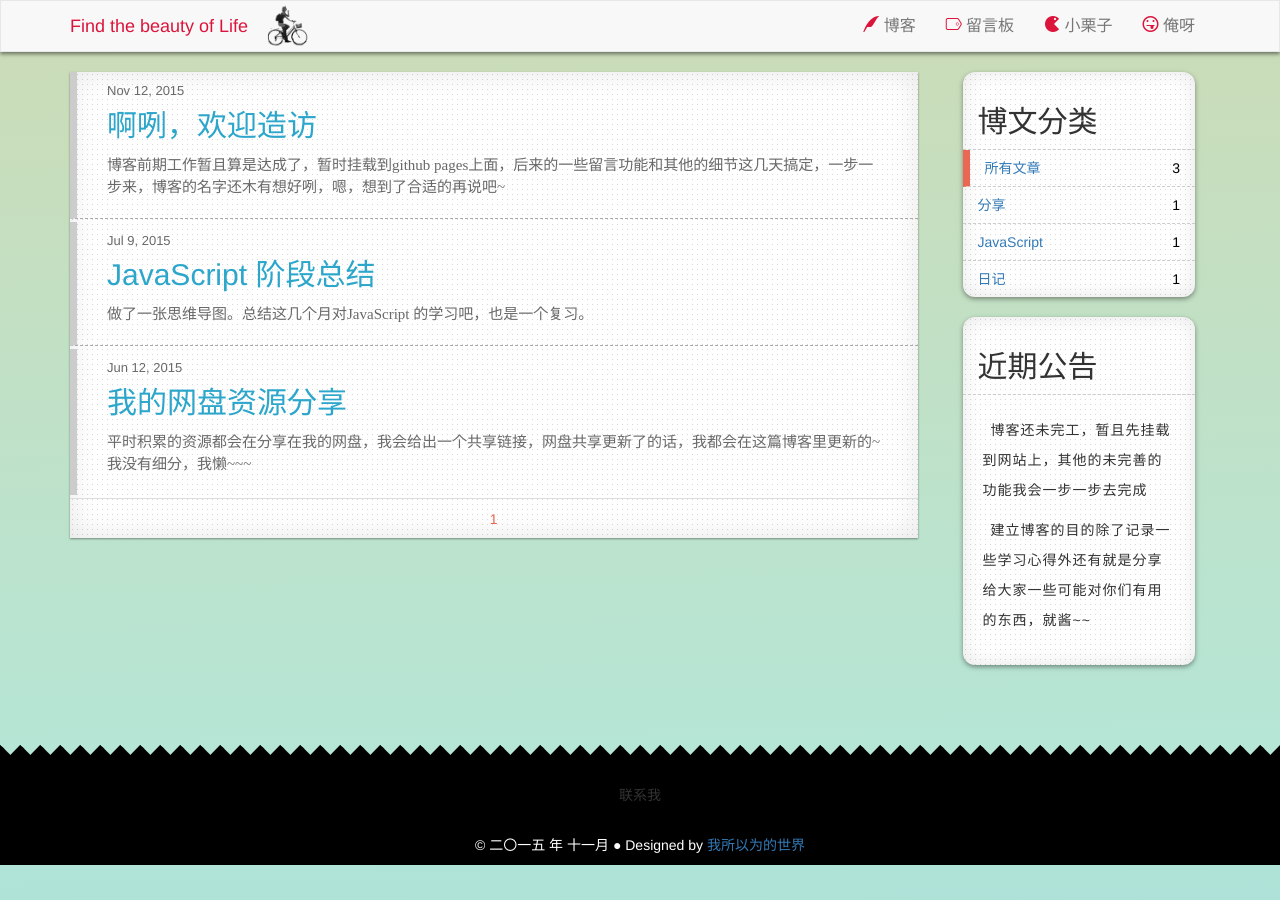
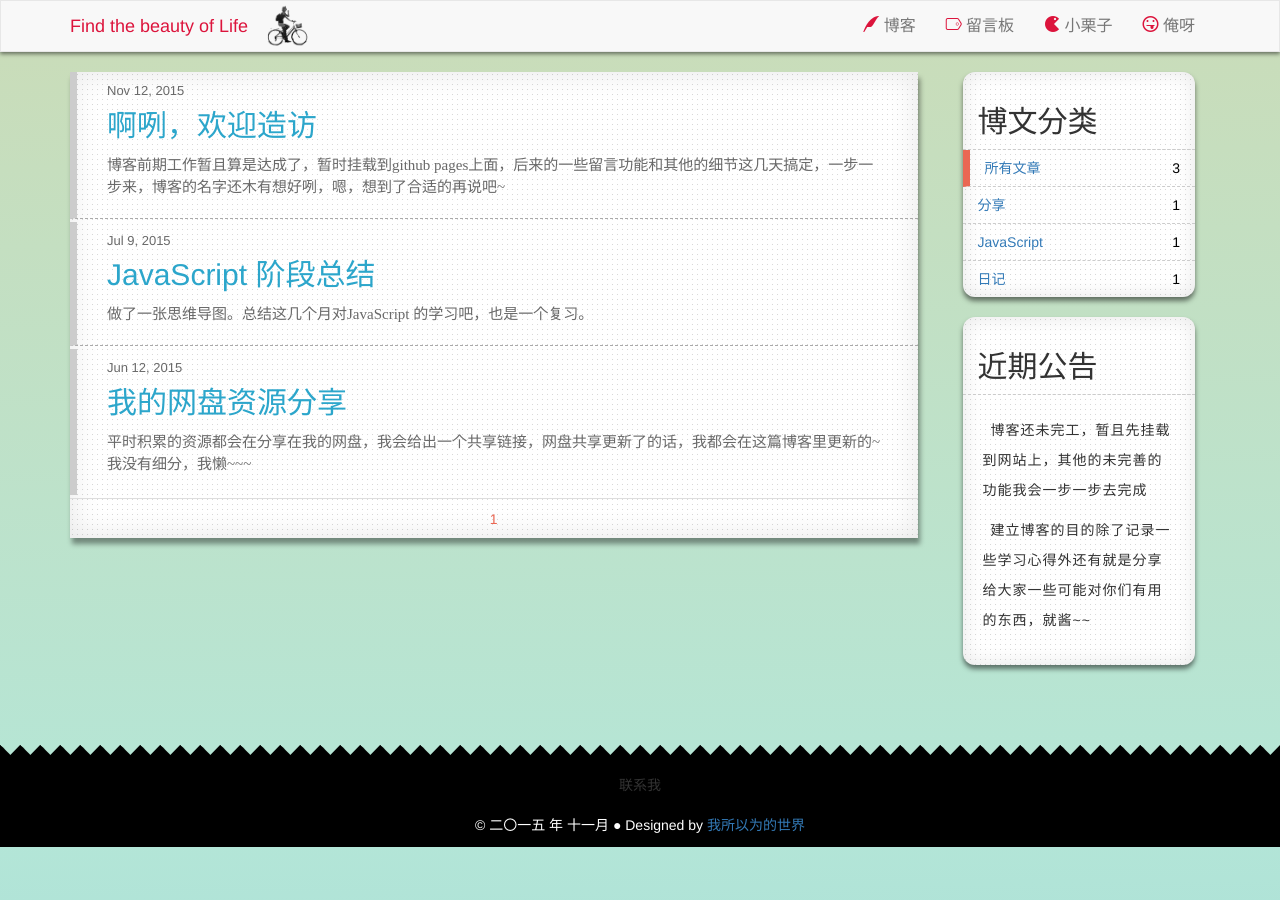
Before and after one commit to momeakl/momeakl.github.io, a Jekyll site: the page built from index.html, in a window 1280 px wide. Built offline with Jekyll 4.4.1, drawn with Linux system fonts in a browser that asks for light colours; nearby versions of some CDN libraries; some web fonts are replaced; the list of posts is cut into pages by our own code; comment, search, counter and statistics services are not loaded; a style sheet for code colours, icons or effects is not loaded.

Commit message:
footer top phone bug 1 time

```diff
--- a/static/css/index.css
+++ b/static/css/index.css
@@ -11,7 +11,7 @@ body {
     position: relative;
     min-width: 370px;
     background: linear-gradient(179deg, #e3ac24, #e8cf8f, #b4e6d7, #61aee3,#617be3);
-    background-size: 800% 800%;
+    background-size: 900% 900%;
 
     -webkit-animation: AnimationName 30s ease infinite;
     -moz-animation: AnimationName 30s ease infinite;
@@ -109,10 +109,10 @@ nav{
 }
 .post-area {
     background: #f8f8fd url(../img/bg-0004.jpg);
-    -webkit-box-shadow: 0 1px 2px rgba(0, 0, 0, 0.4), 0 0 30px rgba(10, 10, 0, 0.1) inset;
-    -moz-box-shadow: 0 1px 2px rgba(0, 0, 0, 0.4), 0 0 30px rgba(10, 10, 0, 0.1) inset;
-    -o-box-shadow: 0 1px 2px rgba(0, 0, 0, 0.4), 0 0 30px rgba(10, 10, 0, 0.1) inset;
-    box-shadow: 0 1px 2px rgba(0, 0, 0, 0.4), 0 0 30px rgba(10, 10, 0, 0.1) inset;
+    -webkit-box-shadow: 2px 6px 5px rgba(0, 0, 0, 0.4), 0 0 30px rgba(10, 10, 0, 0.1) inset;
+    -moz-box-shadow: 2px 6px 5px rgba(0, 0, 0, 0.4), 0 0 30px rgba(10, 10, 0, 0.1) inset;
+    -o-box-shadow: 2px 6px 5px rgba(0, 0, 0, 0.4), 0 0 30px rgba(10, 10, 0, 0.1) inset;
+    box-shadow: 2px 6px 5px rgba(0, 0, 0, 0.4), 0 0 30px rgba(10, 10, 0, 0.1) inset;
 }
 
 .post-list-item{
@@ -220,10 +220,10 @@ div.shadow-corner-curl{
     margin-bottom: 20px;
     background: #f8f8fd url(../img/bg-0004.jpg);
     padding-top: 12px;
-    -webkit-box-shadow: 0 2px 5px rgba(0,0,0,0.4),0 0 20px rgba(0,0,0,0.1) inset;
-	-moz-box-shadow: 0 2px 5px rgba(0,0,0,0.4),0 0 20px rgba(0,0,0,0.1) inset;
-	-o-box-shadow: 0 2px 5px rgba(0,0,0,0.4),0 0 20px rgba(0,0,0,0.1) inset;
-	box-shadow: 0 2px 5px rgba(0,0,0,0.4),0 0 20px rgba(0,0,0,0.1) inset;
+    -webkit-box-shadow: 0 4px 5px rgba(0,0,0,0.5),0 0 20px rgba(0,0,0,0.1) inset;
+	-moz-box-shadow: 0 4px 5px rgba(0,0,0,0.5),0 0 20px rgba(0,0,0,0.1) inset;
+	-o-box-shadow: 0 4px 5px rgba(0,0,0,0.5),0 0 20px rgba(0,0,0,0.1) inset;
+	box-shadow: 0 4px 5px rgba(0,0,0,0.5),0 0 20px rgba(0,0,0,0.1) inset;
     border-radius: 12px;
 }
 div.cate-list-header{
@@ -284,7 +284,7 @@ a.to-top{
 footer#foot{
     position:relative;
     bottom: 0;
-    height: 100px;
+    height: 80px;
     width: 100%;
     text-align: center;
     margin-top: 60px;
@@ -292,14 +292,14 @@ footer#foot{
 footer div.footerImg{
     height: 10px;
     width: 100%;
-    background: rgba(0,0,0,0) url(../img/footer.png) repeat-x scroll 0 0;
+    background: transparent url(../img/footer.png) repeat-x scroll 0 0;
 }
 footer div.contact{
-    line-height: 80px;
+    line-height: 60px;
     background: #000;
 }
 footer div.footerPart{
-    height: 30%;
+    height: 40%;
     background: #000;
     width: 100%;
     color: #fff;
```
